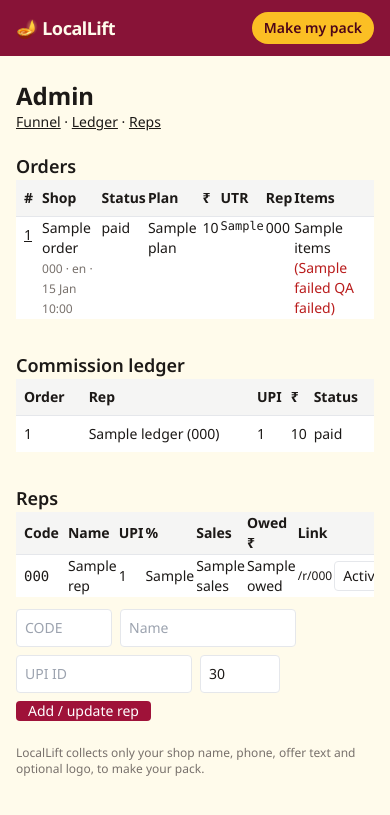
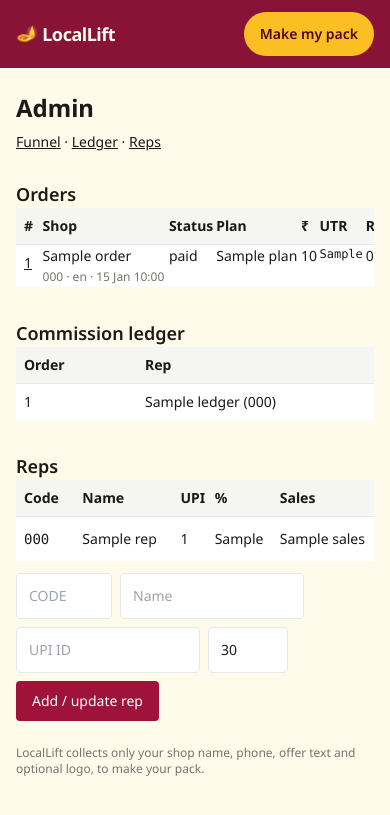
Before and after one commit to inslot2525-ctrl/LocalLift, a FastAPI app: template web/templates/admin.html in a window 390 px wide. Shown: the top 815 px of the page. Run offline with FastAPI, Linux system fonts and the light colour scheme; the template is opened without the code that fills it: most values are stand-ins (such as "Sample title", 1, 10 or a date in 2020); some libraries are stand-ins or nearby versions.

Commit message:
web: bigger tap targets and scrollable admin tables at phone width
Checked every page at 360 and 390 px (headless Chromium, mobile emulation).
No horizontal overflow; fixed sub-40px tap targets and crushed admin table columns.

Co-Authored-By: Claude Opus 5.5 <noreply@anthropic.com>

```diff
--- a/web/templates/_previews.html
+++ b/web/templates/_previews.html
@@ -23,7 +23,7 @@
   {% endfor %}
 </div>
 {% set tall = posters | selectattr('size', 'equalto', 'status') | list %}
-{% if tall %}<details class="mt-3"><summary class="cursor-pointer text-sm font-semibold text-rose-900">Show WhatsApp status versions</summary>
+{% if tall %}<details class="mt-3"><summary class="cursor-pointer text-sm font-semibold text-rose-900 py-3">Show WhatsApp status versions</summary>
 <div class="grid grid-cols-3 gap-2 mt-2">{% for p in tall %}<img src="/o/{{ order.view_token }}/img/{{ p.id }}" loading="lazy" alt="status {{ p.template_id }} {{ p.language }}" class="w-full rounded">{% endfor %}</div></details>{% endif %}
 {% endif %}
 {% set wa = messages | selectattr('template_id', 'equalto', 'wa1') | list %}
--- a/web/templates/admin.html
+++ b/web/templates/admin.html
@@ -2,9 +2,9 @@
 {% block title %}LocalLift admin{% endblock %}
 {% block content %}
 <h1 class="text-2xl font-bold">Admin</h1>
-<p class="text-sm"><a class="underline" href="/admin/funnel">Funnel</a> · <a class="underline" href="#ledger">Ledger</a> · <a class="underline" href="#reps">Reps</a></p>
+<p class="text-sm"><a class="underline inline-block py-2" href="/admin/funnel">Funnel</a> · <a class="underline inline-block py-2" href="#ledger">Ledger</a> · <a class="underline inline-block py-2" href="#reps">Reps</a></p>
 <h2 class="font-semibold text-lg mt-5">Orders</h2>
-<div class="overflow-x-auto"><table class="text-sm w-full bg-white">
+<div class="overflow-x-auto"><table class="text-sm w-full min-w-[640px] bg-white">
 <tr class="text-left bg-stone-100"><th class="p-2">#</th><th>Shop</th><th>Status</th><th>Plan</th><th>₹</th><th>UTR</th><th>Rep</th><th>Items</th><th></th></tr>
 {% for o in orders %}
 <tr class="border-t align-top">
@@ -13,32 +13,32 @@
   <td>{{ o.status }}</td><td>{{ o.plan }}</td><td>{{ o.amount_inr }}</td><td class="font-mono text-xs">{{ o.payment_ref or '' }}</td>
   <td>{{ o.rep_code or '' }}</td><td>{{ o.items }}{% if o.failed %} <span class="text-red-700">({{ o.failed }} QA failed)</span>{% endif %}</td>
   <td class="whitespace-nowrap">{% if o.status == 'awaiting_confirmation' %}
-    <form method="post" action="/admin/orders/{{ o.id }}/approve" class="inline"><button class="bg-green-700 text-white px-2 py-1 rounded">Approve</button></form>
-    <form method="post" action="/admin/orders/{{ o.id }}/reject" class="inline"><button class="bg-red-700 text-white px-2 py-1 rounded">Reject</button></form>{% endif %}</td>
+    <form method="post" action="/admin/orders/{{ o.id }}/approve" class="inline"><button class="bg-green-700 text-white px-3 py-2.5 rounded">Approve</button></form>
+    <form method="post" action="/admin/orders/{{ o.id }}/reject" class="inline"><button class="bg-red-700 text-white px-3 py-2.5 rounded">Reject</button></form>{% endif %}</td>
 </tr>
 {% endfor %}
 </table></div>
 <h2 id="ledger" class="font-semibold text-lg mt-8">Commission ledger</h2>
-<div class="overflow-x-auto"><table class="text-sm w-full bg-white">
+<div class="overflow-x-auto"><table class="text-sm w-full min-w-[640px] bg-white">
 <tr class="text-left bg-stone-100"><th class="p-2">Order</th><th>Rep</th><th>UPI</th><th>₹</th><th>Status</th><th></th></tr>
 {% for l in ledger %}
 <tr class="border-t"><td class="p-2">{{ l.order_id }}</td><td>{{ l.rep_name }} ({{ l.rep_code }})</td><td>{{ l.upi_id or '' }}</td><td>{{ l.amount_inr }}</td><td>{{ l.status }}</td>
-<td>{% if l.status == 'pending' %}<form method="post" action="/admin/ledger/{{ l.id }}/approve"><button class="bg-stone-800 text-white px-2 py-1 rounded">Approve</button></form>
-{% elif l.status == 'approved' %}<form method="post" action="/admin/ledger/{{ l.id }}/paid"><button class="bg-green-700 text-white px-2 py-1 rounded">Mark paid out</button></form>{% endif %}</td></tr>
+<td>{% if l.status == 'pending' %}<form method="post" action="/admin/ledger/{{ l.id }}/approve"><button class="bg-stone-800 text-white px-3 py-2.5 rounded">Approve</button></form>
+{% elif l.status == 'approved' %}<form method="post" action="/admin/ledger/{{ l.id }}/paid"><button class="bg-green-700 text-white px-3 py-2.5 rounded">Mark paid out</button></form>{% endif %}</td></tr>
 {% else %}<tr><td class="p-2 text-stone-500" colspan="6">No commissions yet.</td></tr>{% endfor %}
 </table></div>
 <h2 id="reps" class="font-semibold text-lg mt-8">Reps</h2>
-<div class="overflow-x-auto"><table class="text-sm w-full bg-white">
+<div class="overflow-x-auto"><table class="text-sm w-full min-w-[640px] bg-white">
 <tr class="text-left bg-stone-100"><th class="p-2">Code</th><th>Name</th><th>UPI</th><th>%</th><th>Sales</th><th>Owed ₹</th><th>Link</th><th></th></tr>
 {% for r in reps %}
 <tr class="border-t"><td class="p-2 font-mono">{{ r.code }}</td><td>{{ r.name }}</td><td>{{ r.upi_id or '' }}</td><td>{{ r.commission_pct }}</td><td>{{ r.sales }}</td><td>{{ r.owed }}</td>
 <td class="text-xs">/r/{{ r.code }}</td>
-<td><form method="post" action="/admin/reps/{{ r.code }}/toggle"><button class="border px-2 py-1 rounded">{{ 'Deactivate' if r.active else 'Activate' }}</button></form></td></tr>
+<td><form method="post" action="/admin/reps/{{ r.code }}/toggle"><button class="border px-3 py-2.5 rounded">{{ 'Deactivate' if r.active else 'Activate' }}</button></form></td></tr>
 {% endfor %}
 </table></div>
 <form method="post" action="/admin/reps" class="mt-3 flex flex-wrap gap-2 text-sm">
-  <input name="code" placeholder="CODE" required class="border rounded p-2 w-24 uppercase"><input name="name" placeholder="Name" required class="border rounded p-2">
-  <input name="upi_id" placeholder="UPI ID" class="border rounded p-2"><input name="commission_pct" type="number" value="30" min="0" max="100" class="border rounded p-2 w-20">
-  <button class="bg-rose-800 text-white px-3 rounded">Add / update rep</button>
+  <input name="code" placeholder="CODE" required class="border rounded p-3 w-24 uppercase"><input name="name" placeholder="Name" required class="border rounded p-3">
+  <input name="upi_id" placeholder="UPI ID" class="border rounded p-3"><input name="commission_pct" type="number" value="30" min="0" max="100" class="border rounded p-3 w-20">
+  <button class="bg-rose-800 text-white px-4 py-2.5 rounded">Add / update rep</button>
 </form>
 {% endblock %}
--- a/web/templates/admin_funnel.html
+++ b/web/templates/admin_funnel.html
@@ -1,7 +1,7 @@
 {% extends "base.html" %}
 {% block title %}Funnel{% endblock %}
 {% block content %}
-<p><a class="underline text-sm" href="/admin">← Admin</a></p>
+<p><a class="underline text-sm inline-block py-2" href="/admin">← Admin</a></p>
 <h1 class="text-xl font-bold">Funnel (real orders only, samples excluded)</h1>
 <table class="text-sm w-full bg-white mt-4">
 <tr class="text-left bg-stone-100"><th class="p-2">Step</th><th>Events</th><th>Distinct orders</th></tr>
--- a/web/templates/admin_order.html
+++ b/web/templates/admin_order.html
@@ -1,10 +1,10 @@
 {% extends "base.html" %}
 {% block title %}Order {{ order.id }}{% endblock %}
 {% block content %}
-<p><a class="underline text-sm" href="/admin">← Admin</a></p>
+<p><a class="underline text-sm inline-block py-2" href="/admin">← Admin</a></p>
 <h1 class="text-xl font-bold">Order {{ order.id }}: {{ order.shop_name }} ({{ order.status }})</h1>
-<p class="text-sm">Customer page: <a class="underline" href="/o/{{ order.view_token }}">/o/{{ order.view_token }}</a></p>
-<div class="overflow-x-auto"><table class="text-sm w-full bg-white mt-4">
+<p class="text-sm">Customer page: <a class="underline inline-block py-2 break-all" href="/o/{{ order.view_token }}">/o/{{ order.view_token }}</a></p>
+<div class="overflow-x-auto"><table class="text-sm w-full min-w-[560px] bg-white mt-4">
 <tr class="text-left bg-stone-100"><th class="p-2">Kind</th><th>Lang</th><th>Size</th><th>Template/slot</th><th>QA</th><th>Notes</th></tr>
 {% for i in posters + messages %}
 <tr class="border-t align-top"><td class="p-2">{{ i.kind }}</td><td>{{ i.language }}</td><td>{{ i.size }}</td><td>{{ i.template_id }}</td>
--- a/web/templates/base.html
+++ b/web/templates/base.html
@@ -13,8 +13,8 @@
 <body class="bg-amber-50 text-stone-900 min-h-screen">
   <header class="bg-rose-900 text-amber-50">
     <div class="max-w-3xl mx-auto px-4 py-3 flex items-center justify-between">
-      <a href="/" class="font-bold text-lg tracking-tight">🪔 LocalLift</a>
-      <a href="/create" class="text-sm bg-amber-400 text-rose-950 font-semibold px-3 py-1.5 rounded-full">Make my pack</a>
+      <a href="/" class="font-bold text-lg tracking-tight inline-flex items-center min-h-[44px]">🪔 LocalLift</a>
+      <a href="/create" class="text-sm bg-amber-400 text-rose-950 font-semibold px-4 py-2.5 rounded-full inline-flex items-center min-h-[44px]">Make my pack</a>
     </div>
   </header>
   <main class="max-w-3xl mx-auto px-4 py-6">{% block content %}{% endblock %}</main>
--- a/web/templates/create.html
+++ b/web/templates/create.html
@@ -28,7 +28,7 @@
     </div>
     <span class="text-xs text-stone-500">You can change this before paying.</span></fieldset>
   <label class="block"><span class="font-semibold">Logo (optional)</span>
-    <input type="file" name="logo" accept="image/png,image/jpeg,image/webp" class="mt-1 block w-full text-sm">
+    <input type="file" name="logo" accept="image/png,image/jpeg,image/webp" class="mt-1 block w-full text-sm file:py-2.5 file:px-3">
     <span class="text-xs text-stone-500">PNG, JPG or WEBP, up to 2 MB.</span></label>
   <label class="block"><span class="font-semibold">Rep code (optional)</span>
     <input name="rep_code" maxlength="16" value="{{ rep }}" class="mt-1 w-full rounded-lg border-stone-300 border p-3 uppercase"></label>
--- a/web/templates/download.html
+++ b/web/templates/download.html
@@ -8,7 +8,7 @@
   {% for p in posters %}
   <li class="flex justify-between items-center p-3 text-sm">
     <span>{{ p.template_id|capitalize }} · {{ LANGUAGES[p.language] }} · {{ SIZE_LABELS[p.size] }}{% if p.qa_status == 'failed' %} <span class="text-amber-700">(check before posting)</span>{% endif %}</span>
-    <a class="text-rose-800 font-semibold underline ml-2" href="/d/{{ token }}/file/{{ p.id }}">Download</a></li>
+    <a class="text-rose-800 font-semibold underline ml-2 px-3 py-3 -my-1" href="/d/{{ token }}/file/{{ p.id }}">Download</a></li>
   {% endfor %}
 </ul>
 <h2 class="font-semibold text-lg mt-6">Messages</h2>
@@ -17,8 +17,8 @@
   <div class="text-xs text-stone-500">{{ LANGUAGES[m.language] }} · {{ 'Review request' if m.template_id == 'review' else 'WhatsApp broadcast ' ~ m.template_id[-1] }}</div>
   <div class="mt-1 whitespace-pre-line text-sm">{{ m.body }}</div>
   <div class="mt-2 flex gap-2">
-    <button type="button" class="text-sm border rounded-lg px-3 py-1" onclick="navigator.clipboard.writeText(this.parentElement.previousElementSibling.innerText);this.innerText='Copied'">Copy</button>
-    <a class="text-sm bg-green-600 text-white rounded-lg px-3 py-1" href="https://wa.me/?text={{ m.body|urlencode }}" target="_blank" rel="noopener">Send on WhatsApp</a>
+    <button type="button" class="text-sm border rounded-lg px-4 py-2.5 min-h-[44px]" onclick="navigator.clipboard.writeText(this.parentElement.previousElementSibling.innerText);this.innerText='Copied'">Copy</button>
+    <a class="text-sm bg-green-600 text-white rounded-lg px-4 py-2.5 min-h-[44px] inline-flex items-center" href="https://wa.me/?text={{ m.body|urlencode }}" target="_blank" rel="noopener">Send on WhatsApp</a>
   </div>
 </div>
 {% endfor %}
--- a/web/templates/pay.html
+++ b/web/templates/pay.html
@@ -12,7 +12,7 @@
 <div class="mt-5 bg-white rounded-xl p-4 shadow-sm text-center">
   {% if upi %}
     <div class="font-semibold">Pay ₹{{ amount }} by UPI</div>
-    <a href="{{ upi }}" class="mt-3 inline-block bg-rose-800 text-white font-semibold px-6 py-3 rounded-xl">Open UPI app</a>
+    <a href="{{ upi }}" class="mt-3 block w-full sm:inline-block sm:w-auto bg-rose-800 text-white font-semibold px-6 py-3.5 rounded-xl">Open UPI app</a>
     <p class="text-sm text-stone-600 mt-3">or scan with any UPI app:</p>
     <img src="{{ qr }}" alt="UPI QR code" class="mx-auto mt-2 w-48 h-48">
     <p class="text-sm mt-2">UPI ID: <b class="select-all">{{ vpa }}</b> · Amount: <b>₹{{ amount }}</b></p>
```
